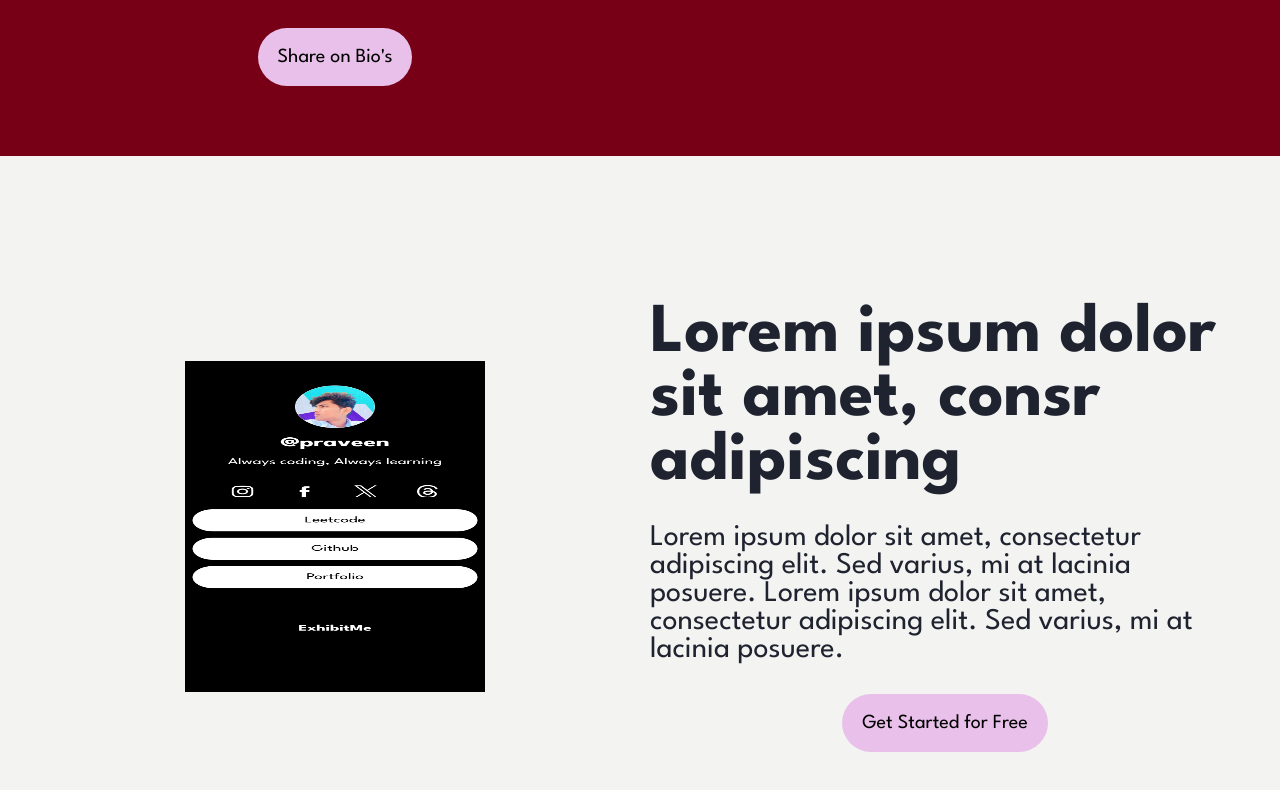
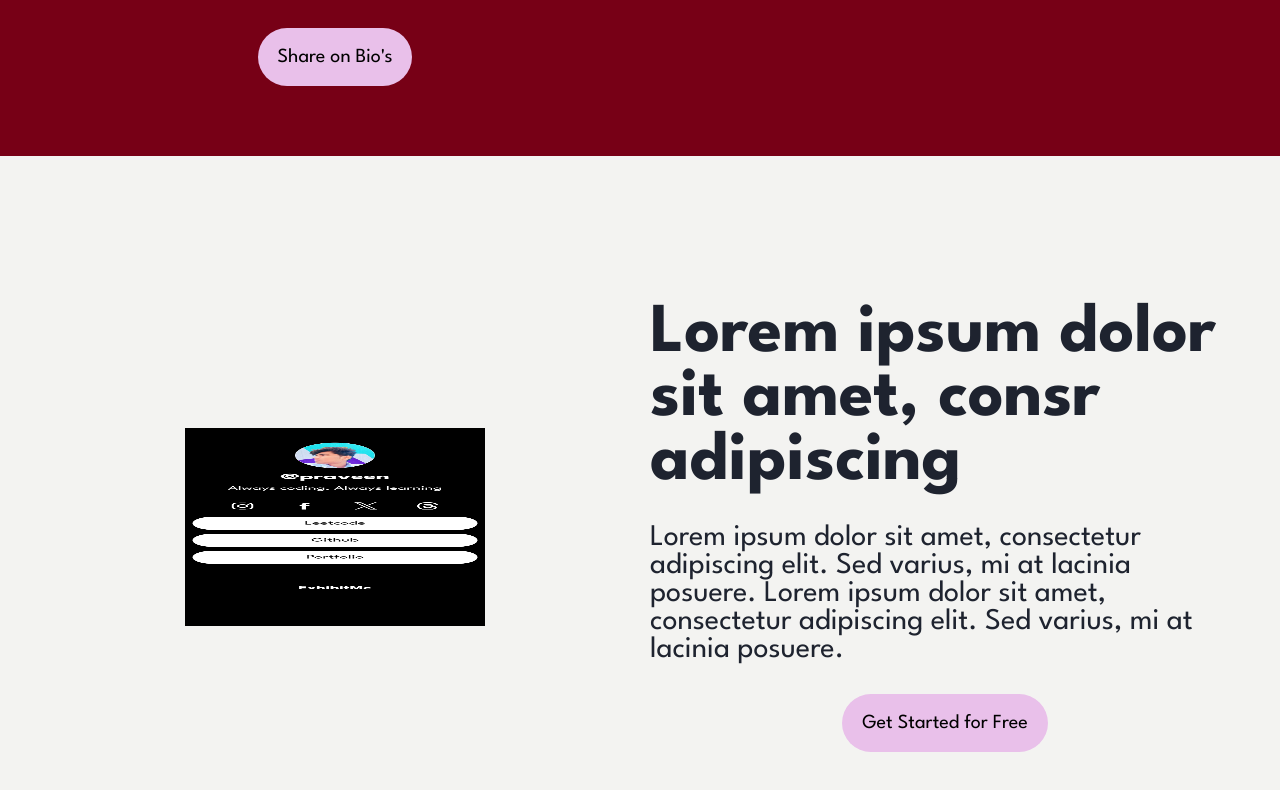
Before and after one commit to praveensubramani07/exhibit_react, a React (Create React App) app: page / in a window 1280 px wide. Shown: the part 1610-2400 px from the top of the page. Built offline with nearby package versions, Linux system fonts and the light colour scheme.

Commit message:
Update home.css

```diff
--- a/src/componenet/home.css
+++ b/src/componenet/home.css
@@ -223,7 +223,7 @@
 
 .container-3 .centered-image {
     max-width: 100%; /* Ensure the image fits within the container */
-    max-height: 50%;
+    max-height: 30%;
     width: 300px;
     height: auto;
     /* Adjust as needed */
```
